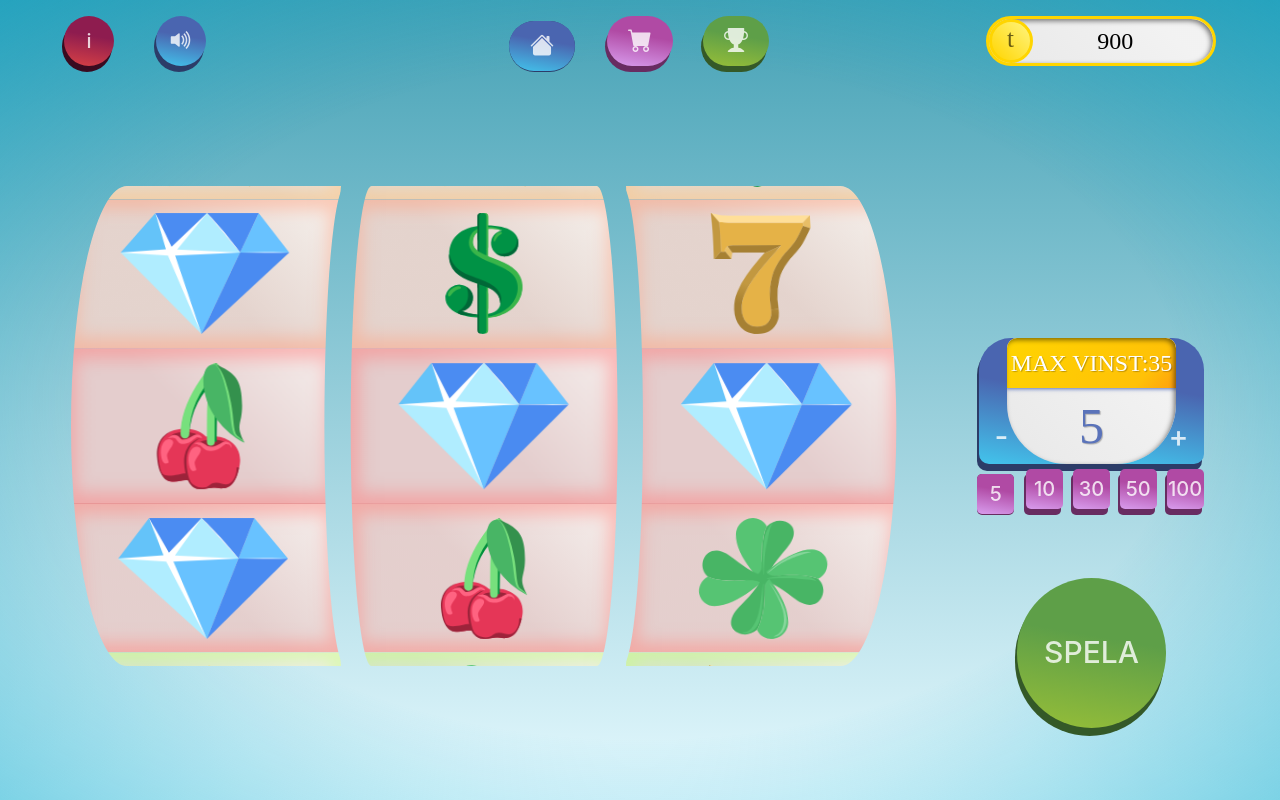
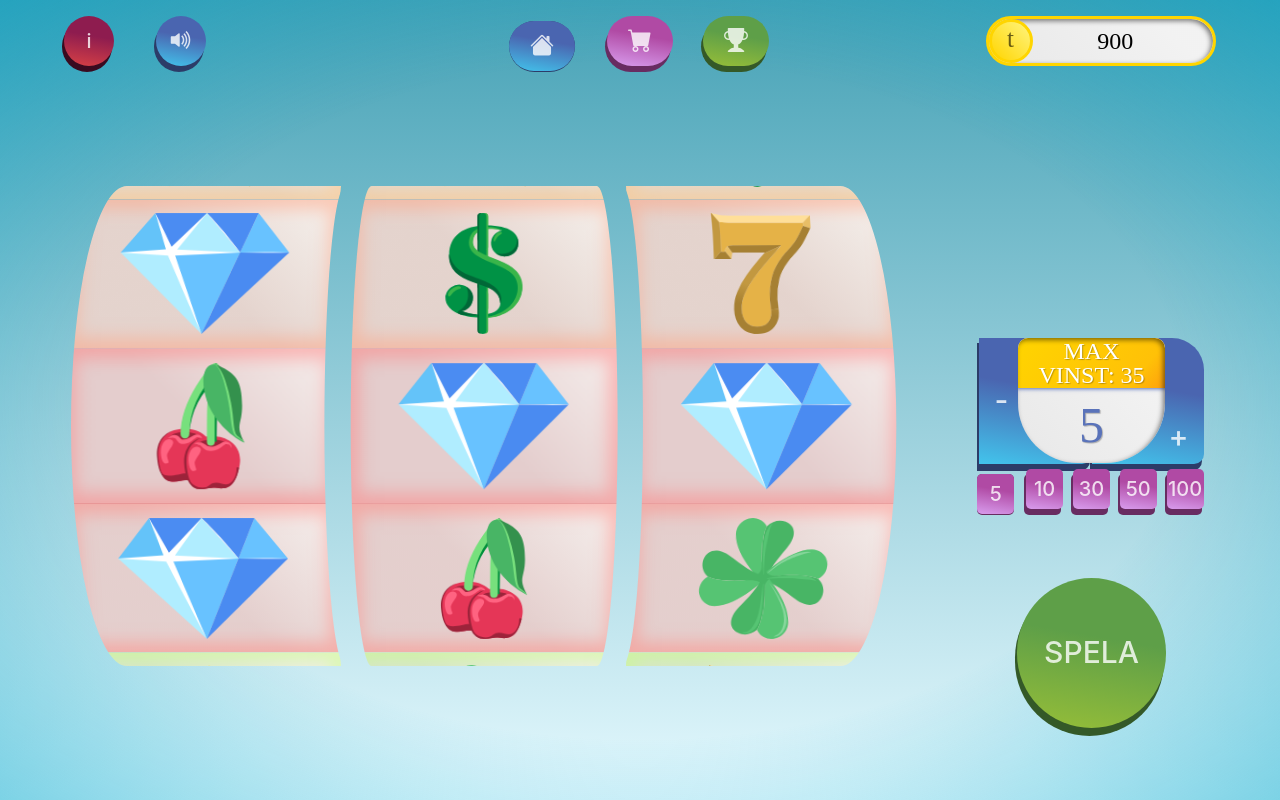
Before and after one commit to ztipsamme/jontastic-slots, a Vue app: page / in a window 1280 px wide. Built offline with nearby package versions, Linux system fonts and the light colour scheme; a web font is replaced by a local one.

Commit message:
Bet Inp Styling

```diff
--- a/src/components/testWinningComp.vue
+++ b/src/components/testWinningComp.vue
@@ -26,6 +26,7 @@
       return {
         valArray: [5, 10, 30, 50, 100],
         currentVal: 5,
+        landscape: true,
       }
     },
     computed: {
@@ -77,36 +78,40 @@
   }
 </script>
 <template>
-  <div class="test-cont">
+  <div
+    :class="{ 'test-cont': true, landscape: landscape, standing: !landscape }"
+  >
     <btn
+      class="bet-btn"
       :styles="{ zIndex: 0, alignSelf: 'end', borderRadius: '10px' }"
-      :position="['end', 'start']"
+      :position="landscape ? ['ens', 'start'] : ['end', 'center']"
       :size="'x-large'"
       :height="'100%'"
-      :width="'400%'"
-      :border-radius="'32px 0px 0px 10px'"
+      :width="'100%'"
+      :border-radius="landscape ? '0px 32px 10px 0px' : '10px 10px 10px 10px'"
       @click="decreaseBet(currentVal)"
     >
       -
     </btn>
     <div class="max-winning-cont">
       <div class="text-container">
-        <span>MAX VINST:{{ tokens.tokens.bet * 7 }}</span>
+        <span>MAX VINST: {{ tokens.tokens.bet * 7 }}</span>
       </div>
       <div class="winning-cont amount">
         <p>{{ tokens.tokens.bet }}</p>
       </div>
     </div>
     <btn
+      class="bet-btn"
       :styles="{
         zIndex: 1,
         justifySelf: 'self-end',
       }"
-      :position="['end', 'end']"
+      :position="landscape ? ['end', 'end'] : ['end', 'center']"
       :size="'x-large'"
       :height="'100%'"
-      :width="'400%'"
-      :border-radius="'0px 32px 10px 0px'"
+      :width="'100%'"
+      :border-radius="landscape ? '0px 32px 10px 0px' : '10px 10px 10px 10px'"
       @click="increaseBet(currentVal)"
     >
       +
@@ -131,38 +136,57 @@
 </template>
 
 <style lang="scss" scoped>
+  p {
+    margin: 0;
+    padding: 0;
+  }
+  .test-cont {
+    width: 90%;
+    grid-template-columns: 1fr 1fr;
+    display: grid;
+    justify-self: center;
+    position: relative;
+
     .val-cont {
-    grid-row: 2;
-    grid-column: span 3;
       display: flex;
       justify-content: space-between;
       z-index: 2;
       padding: 5px 0px;
       gap: 10px;
     }
-  .test-cont {
-    width: 90%;
-    grid-template-columns: 1fr 6fr 1fr;
-    grid-template-rows: 5fr 2fr;
+    .max-winning-cont {
+      overflow: hidden;
+      position: absolute;
       display: grid;
+      grid-template-rows: 40% 60%;
+      grid-template-columns: 100%;
+      justify-content: center;
+      align-items: center;
       justify-self: center;
+      border-radius: 10px 10px 60px 60px;
+      z-index: 2;
+      background-image: linear-gradient(
+        45deg,
+        hsl(50, 0%, 90%) -20%,
+        hsl(55, 0%, 95%) 80%
+      );
+      &::after {
+        content: "";
+        display: block;
+        top: 0;
+        left: 0;
+        width: 100%;
+        height: 100%;
+        position: absolute;
+        border-radius: inherit;
+        box-shadow: inset -2px 2px 5px 0px hsl(0deg 0% 0% / 50%);
       }
-  p {
-    margin: 0;
-    padding: 0;
+
+      > p {
+        height: 20%;
       }
-  .open {
-    position: absolute;
-    top: 50%;
-    height: 100px;
-    overflow: scroll;
-  }
-  .winning-img {
-    max-width: 75px;
-    height: 100%;
-  }
-  .amount {
-    grid-row: 1;
+      & * {
+        position: relative;
       }
       .text-container {
         display: flex;
@@ -177,12 +201,14 @@
         );
         grid-row: 1;
         height: 100%;
-    font-size: clamp(16px, 4vh, 24px);
+        font-size: clamp(16px, 3vh, 24px);
         color: hsl(0, 100%, 100%);
         text-shadow: 1px 1px 1px #00000044;
         box-shadow: 0px 0px 4px 1px var(--btn-blue4);
+        line-height: 1;
+        text-align: center;
+        padding: 0px 7px 0px 7px;
       }
-
       .amount {
         display: flex;
         align-items: center !important;
@@ -203,56 +229,7 @@
           line-height: 1.2;
         }
       }
-  .max-winning-cont {
-    overflow: hidden;
-    display: grid;
-    grid-template-rows: 40% 60%;
-    grid-template-columns: 100%;
-    /* border: 3px solid hsl(50, 100%, 50%); */
-    /* box-shadow: inset 1px 1px 4px 0px hsl(354deg 63% 34%); */
-    justify-content: center;
-    align-items: center;
-    align-self: center;
-    justify-self: center;
-    border-top-left-radius: 10px;
-    border-top-right-radius: 10px;
-    border-bottom-left-radius: 10px;
-    border-bottom-right-radius: 10px;
-    border-radius: 10px 10px 60px 60px;
-    max-width: 380px;
-    min-width: 125px;
-    max-height: 160px;
-    position: relative;
-    height: 100%;
-    width: 100%;
-    z-index: 2;
-    /* background-image: linear-gradient(-50deg, var(--bs-orange), var(--bs-yellow) 35%, var(--bs-yellow) 70%, var(--bs-orange)); */
-    background-image: linear-gradient(
-      45deg,
-      hsl(50, 0%, 90%) -20%,
-      hsl(55, 0%, 95%) 80%
-    );
-    //box-shadow: 0px 0px 11px 2px var(--bg-color2);
-    &::after {
-      content: "";
-      display: block;
-      top: 0;
-      left: 0;
-      /* border: 1px solid black; */
-      width: 100%;
-      height: 100%;
-      position: absolute;
-      border-radius: inherit;
-      box-shadow: inset -2px 2px 5px 0px hsl(0deg 0% 0% / 50%);
-    }
 
-    > p {
-      height: 20%;
-    }
-    & * {
-      position: relative;
-    }
-  }
       .winning-cont {
         display: flex;
         align-items: center;
@@ -263,6 +240,43 @@
         align-self: center;
         justify-self: center;
       }
+    }
+
+    &.standing {
+      grid-template-rows: 5fr 2fr;
+      .val-cont {
+        grid-row: 3;
+        grid-column: span 2;
+      }
+      .bet-btn {
+        grid-row: span 2;
+      }
+      .max-winning-cont {
+        grid-column: span 3;
+        grid-row: span 2;
+        width: 66%;
+        max-width: 380px;
+        min-width: 125px;
+        height: 71%;
+      }
+    }
+    &.landscape {
+      grid-template-rows: 5fr 2fr;
+      .val-cont {
+        grid-row: 2;
+        grid-column: span 3;
+      }
+      .max-winning-cont {
+        grid-column: span 3;
+        grid-row: span 2;
+        width: 66%;
+        max-width: 380px;
+        min-width: 125px;
+        height: 71%;
+      }
+    }
+  }
+
   .symbols {
     flex-direction: column;
     height: 100%;
```
Lines whose indentation alone changed are shown as unchanged.
